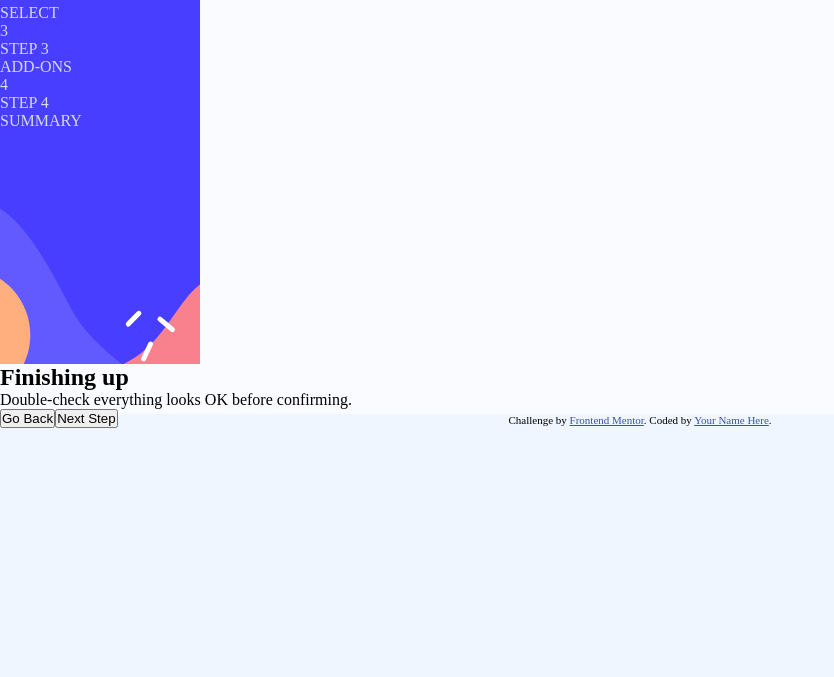
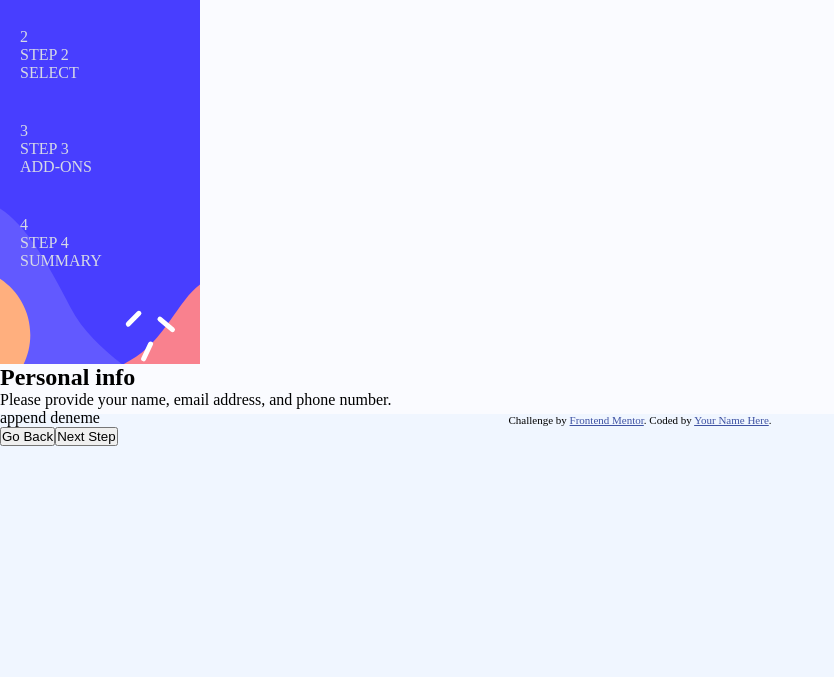
Before and after one commit to Ozgur2096/frontend-mentor-challenge2, a website built with webpack: page dist/index.html in a window 1280 px wide. Shown: the part 123-800 px from the top of the page, without its empty margins (0-834 px from the left). Built offline with nearby package versions, Linux system fonts and the light colour scheme.

Commit message:
trying to create a useStateManagement function

```diff
--- a/src/components/contentPages/templates/mainContent.ts
+++ b/src/components/contentPages/templates/mainContent.ts
@@ -14,8 +14,8 @@ const contentPages: HTMLElement[] = [
   summarySection.element,
 ];
 
-export const createMainContent = () => {
-  const element = contentPages[3] as HTMLElement;
+export const createMainContent = (contentPageIndex: string) => {
+  const element = contentPages[+contentPageIndex] as HTMLElement;
 
   return element;
 };
--- a/src/components/sidebar/sidebar.css
+++ b/src/components/sidebar/sidebar.css
@@ -7,4 +7,5 @@
 
 .sidebar-step {
   color: var(--light-gray);
+  padding: 20px;
 }
--- a/src/components/sidebar/sidebar.ts
+++ b/src/components/sidebar/sidebar.ts
@@ -1,12 +1,23 @@
 // create main sidebar
 import './sidebar.css';
 
-export const createSidebar = (stepElements: Element[]) => {
+export const createSidebar = (stepElements: HTMLElement[]) => {
   const element = document.createElement('aside');
-
   element.classList.add('sidebar');
 
-  stepElements.forEach(stepElement => element.appendChild(stepElement));
+  function handleStepElementClick(event: Event) {
+    const target = event.currentTarget as HTMLElement;
+    console.log(target.id);
+  }
+
+  stepElements.forEach((stepElement, index) => {
+    stepElement.id = index.toString();
+    stepElement.addEventListener('click', e => {
+      handleStepElementClick(e);
+    });
+    console.log(stepElement.id);
+    element.appendChild(stepElement);
+  });
 
   return element;
 };
--- a/src/components/sidebarSubcomponents/sidebarSubcomponentsTemplate.ts
+++ b/src/components/sidebarSubcomponents/sidebarSubcomponentsTemplate.ts
@@ -1,5 +1,5 @@
 export class Step {
-  public element: Element;
+  public element: HTMLElement;
 
   constructor(
     private stepNumber: number,
--- a/src/index.ts
+++ b/src/index.ts
@@ -5,12 +5,16 @@ import { stepElements } from './components/sidebarSubcomponents/sidebarSubcompon
 // import { createPersonalInfo } from './components/contentPages/personalInfo/personalInfo';
 import { createMainContent } from './components/contentPages/templates/mainContent';
 
-const container = document.getElementById('container');
+function createAndRenderPage() {
+  const container = document.getElementById('container');
 
-container?.classList.add('container');
+  container?.classList.add('container');
 
-const sidebar = createSidebar(stepElements);
-const mainContent = createMainContent();
+  const sidebar = createSidebar(stepElements);
+  const mainContent = createMainContent('0');
 
-container?.appendChild(sidebar);
-container?.appendChild(mainContent);
+  container?.appendChild(sidebar);
+  container?.appendChild(mainContent);
+}
+
+createAndRenderPage();
```
Also changed, not shown: src/util/useStateManagement.ts (added).
